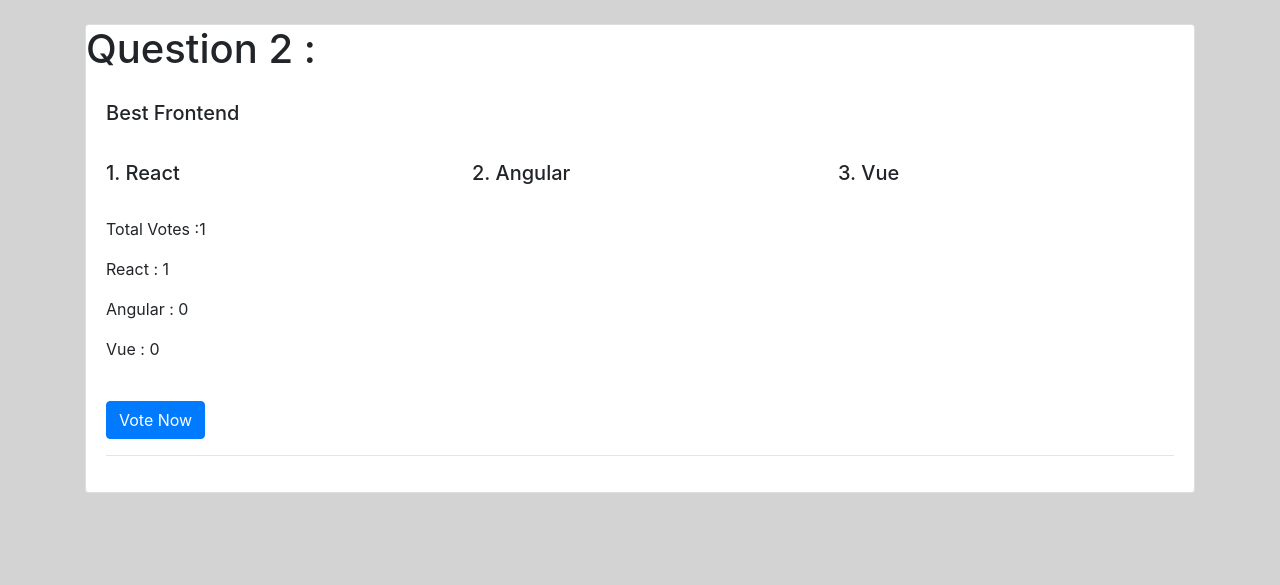
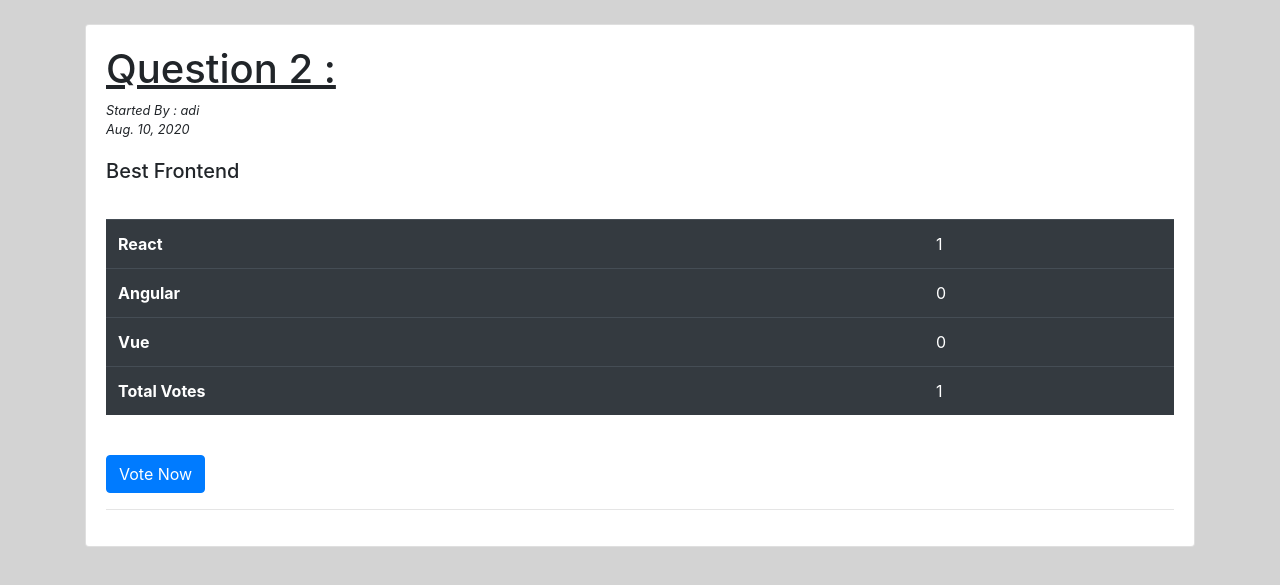
Before and after one commit to Adithyan8/Poll, a Django app: page /2/ in a window 1280 px wide. Shown: the part 56-641 px from the top of the page. Run offline with Django 3.2, Linux system fonts and the light colour scheme; data comes from the database, SQL or seed files in the repository; both versions use the stored data as it was after the commit; some libraries are stand-ins or nearby versions.

Commit message:
adding styling to details page

```diff
--- a/templates/queans/qdetail.html
+++ b/templates/queans/qdetail.html
@@ -1,29 +1,34 @@
 {%extends 'base.html' %}
 {% block content %}
 <div class="container">
-    <div class="card">
-        <h1>Question {{object.pk}} :</h1>
+    <div class="card" >
+        <h1 style="margin-left:20px; margin-top:20px; text-decoration:underline ;">Question {{object.pk}} :</h1>
+        <small style="margin-left:20px"><em>Started By : {{object.author.username}}</em></small>
+        <small style="margin-left:20px"><em>{{object.date_posted}}</em></small>
         <div class="card-body">
             <h5 class="card-title">{{object.pollq}}</h5>
             <br>
-            <div class="row">
-                <div class="col col-4">
-                    <h5> 1. {{object.option1}}</h5>
-                </div>
-                <div class="col col-4">
-                    <h5> 2. {{object.option2}}</h5>
-                </div>
-                <div class="col col-4">
-                    <h5> 3. {{object.option3}}</h5>
-                </div>
-            </div>
-            <br>
-            <div>
-                <p>Total Votes :{{object.total_count}}</p>
-                <p>{{object.option1}} : {{object.option1votes}}</p>
-                <p>{{object.option2}} : {{object.option2votes}}</p>
-                <p>{{object.option3}} : {{object.option3votes}}</p>
-            </div>
+            <table class="table table-hover table-dark" >
+                <tbody>
+                    <tr>
+                    <th scope="row">{{object.option1}}</th>
+                    <td>{{object.option1votes}}</td>
+                    </tr>
+                    <tr>
+                    <th scope="row">{{object.option2}}</th>
+                    <td>{{object.option2votes}}</td>
+                    </tr>
+                    <tr>
+                    <th scope="row">{{object.option3}}</th>
+                    <td >{{object.option3votes}}</td>
+                    </tr>
+                    <tr>
+                    <th scope="row">Total Votes</th>
+                    <td >{{object.total_count}}</td>
+                    </tr>
+                </tbody>
+            </table>
+
             <br>
             <a class="btn btn-primary" href="{% url 'qvote' object.id%}">Vote Now</a>
             <br>
--- a/templates/queans/qlist.html
+++ b/templates/queans/qlist.html
@@ -7,7 +7,8 @@
         <div class="card">
             <div class="card-body">
                 <h5 class="card-title"><a href="{% url 'qdetail' q.id %}">{{q.pollq}}</a></h5>
-                <small><em>{{q.author.username}}</em></small>
+                <small><em>Started By : {{q.author.username}}</em></small><br>
+                <small><em>{{q.date_posted}}</em></small>
             </div>
         </div>
         <br>
```
Also changed, not shown: db.sqlite3.
